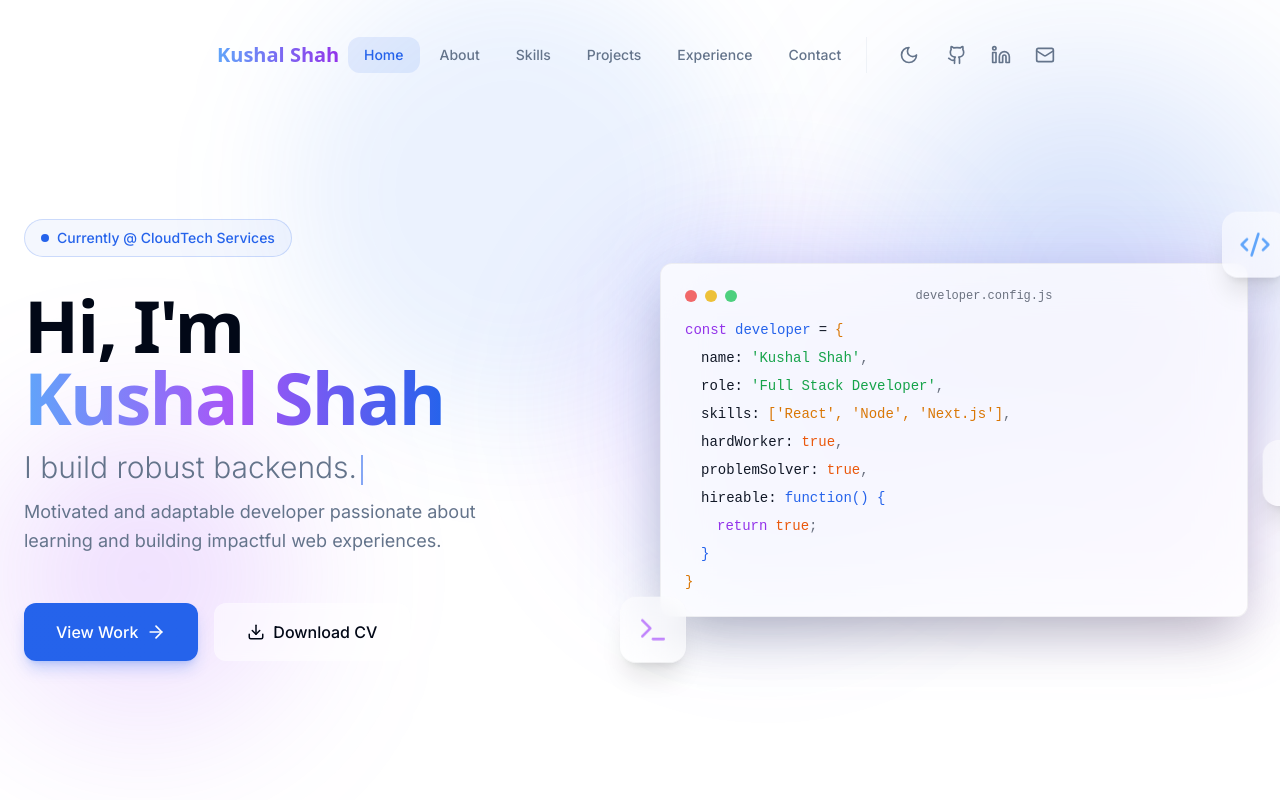
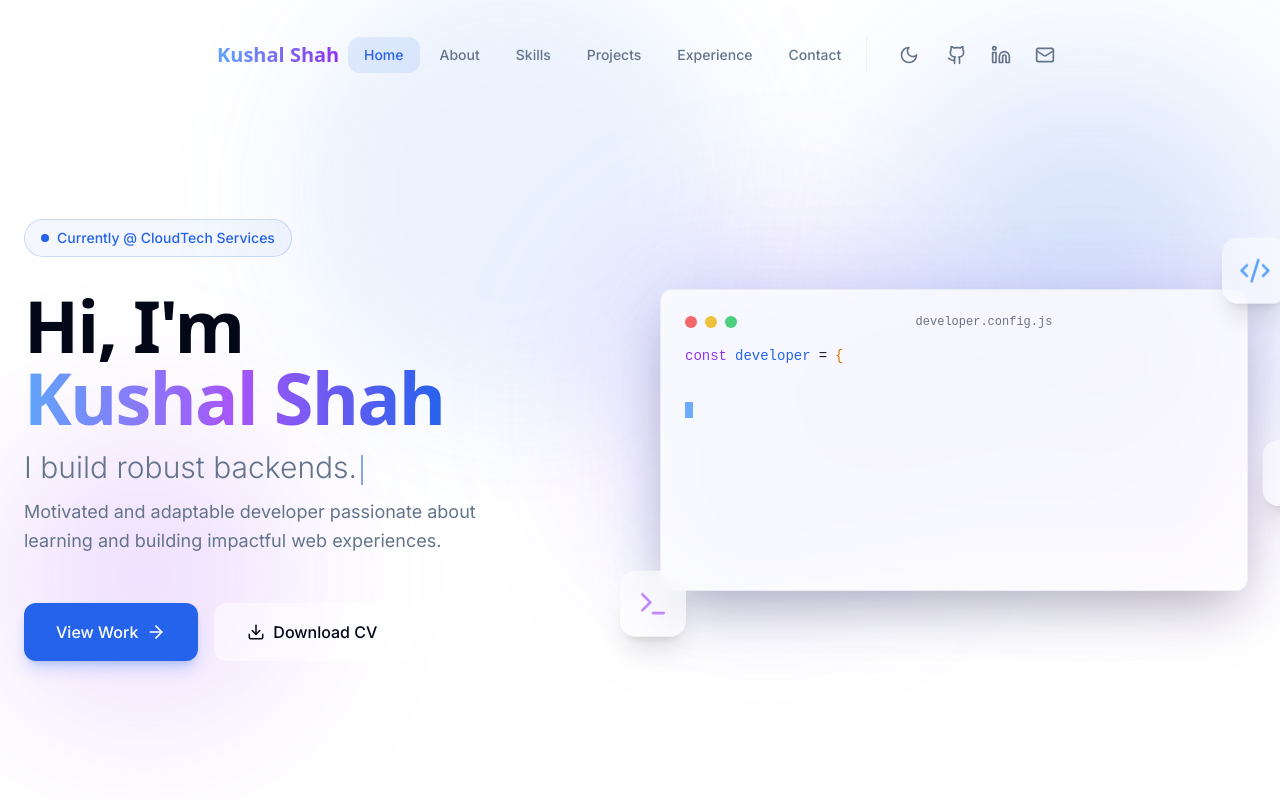
Before and after one commit to kushalshah0/kushalshah0.github.io, a React (Vite) app: page / in a window 1280 px wide. Shown: the top 800 px of the page. Built offline with nearby package versions, Linux system fonts and the light colour scheme.

Commit message:
Animate CodeCard with line-by-line typing effect

```diff
--- a/src/components/sections/Hero.jsx
+++ b/src/components/sections/Hero.jsx
@@ -55,57 +55,113 @@ const TypewriterLoop = ({ texts, typingSpeed = 50, deletingSpeed = 30, pauseDura
   );
 };
 
-const CodeCard = () => (
+const CODE_LINES = [
+  <div className="flex">
+    <span className="text-purple-600 dark:text-purple-400 mr-2">const</span>
+    <span className="text-blue-600 dark:text-blue-400">developer</span>
+    <span className="text-gray-900 dark:text-white mx-2">=</span>
+    <span className="text-amber-600 dark:text-yellow-400">{'{'}</span>
+  </div>,
+  <div className="pl-4">
+    <span className="text-gray-900 dark:text-white">name:</span>
+    <span className="text-green-600 dark:text-green-400 ml-2">'{personalInfo.name}'</span>,
+  </div>,
+  <div className="pl-4">
+    <span className="text-gray-900 dark:text-white">role:</span>
+    <span className="text-green-600 dark:text-green-400 ml-2">'{personalInfo.role}'</span>,
+  </div>,
+  <div className="pl-4">
+    <span className="text-gray-900 dark:text-white">skills:</span>
+    <span className="text-amber-600 dark:text-yellow-400 ml-2">{'['}
+      <span className="text-green-600 dark:text-green-400">'React'</span>,{' '}
+      <span className="text-green-600 dark:text-green-400">'Node'</span>,{' '}
+      <span className="text-green-600 dark:text-green-400">'Next.js'</span>
+    {']'}</span>,
+  </div>,
+  <div className="pl-4">
+    <span className="text-gray-900 dark:text-white">hardWorker:</span>
+    <span className="text-orange-600 dark:text-orange-400 ml-2">true</span>,
+  </div>,
+  <div className="pl-4">
+    <span className="text-gray-900 dark:text-white">problemSolver:</span>
+    <span className="text-orange-600 dark:text-orange-400 ml-2">true</span>,
+  </div>,
+  <div className="pl-4">
+    <span className="text-gray-900 dark:text-white">hireable:</span>
+    <span className="text-blue-600 dark:text-blue-400 ml-2">{'function() {'}</span>
+  </div>,
+  <div className="pl-8">
+    <span className="text-purple-600 dark:text-purple-400">return</span>
+    <span className="text-orange-600 dark:text-orange-400 ml-2">true</span>;
+  </div>,
+  <div className="pl-4 text-blue-600 dark:text-blue-400">{'}'}</div>,
+  <div className="text-amber-600 dark:text-yellow-400">{'}'}</div>,
+];
+
+const LINE_DELAY = 320;
+const PAUSE_AT_END = 2500;
+
+const CodeCard = () => {
+  const [visibleCount, setVisibleCount] = useState(0);
+
+  useEffect(() => {
+    let timer;
+    const tick = (idx) => {
+      if (idx <= CODE_LINES.length) {
+        setVisibleCount(idx);
+        timer = setTimeout(() => tick(idx + 1), LINE_DELAY);
+      } else {
+        // pause then restart
+        timer = setTimeout(() => {
+          setVisibleCount(0);
+          timer = setTimeout(() => tick(1), 300);
+        }, PAUSE_AT_END);
+      }
+    };
+    timer = setTimeout(() => tick(1), 600);
+    return () => clearTimeout(timer);
+  }, []);
+
+  const finished = visibleCount >= CODE_LINES.length;
+
+  return (
     <div className="relative group perspective-1000">
       <div className="absolute inset-0 bg-gradient-to-r from-blue-500/20 to-purple-500/20 rounded-xl blur-2xl transform group-hover:scale-105 transition-transform duration-500" />
-    <div className="relative bg-white/80 dark:bg-card/50 backdrop-blur-xl border border-black/5 dark:border-white/10 rounded-xl p-6 font-mono text-sm shadow-2xl transition-all duration-500 transform group-hover:rotate-y-2 group-hover:rotate-x-2">
+      <div className="relative bg-white/80 dark:bg-card/50 backdrop-blur-xl border border-black/5 dark:border-white/10 rounded-xl p-6 font-mono text-sm shadow-2xl transition-all duration-500">
+        {/* title bar */}
         <div className="flex items-center gap-2 mb-4">
           <div className="w-3 h-3 rounded-full bg-red-500/80" />
           <div className="w-3 h-3 rounded-full bg-yellow-500/80" />
           <div className="w-3 h-3 rounded-full bg-green-500/80" />
           <div className="flex-1 text-center text-xs text-gray-500 dark:text-muted-foreground">developer.config.js</div>
         </div>
-      <div className="space-y-2 text-gray-500 dark:text-muted-foreground">
-        <div className="flex">
-          <span className="text-purple-600 dark:text-purple-400 mr-2">const</span>
-          <span className="text-blue-600 dark:text-blue-400">developer</span>
-          <span className="text-gray-900 dark:text-white mx-2">=</span>
-          <span className="text-amber-600 dark:text-yellow-400">{'{'}</span>
-        </div>
-        <div className="pl-4">
-          <span className="text-gray-900 dark:text-white">name:</span>
-          <span className="text-green-600 dark:text-green-400 ml-2">'{personalInfo.name}'</span>,
-        </div>
-        <div className="pl-4">
-          <span className="text-gray-900 dark:text-white">role:</span>
-          <span className="text-green-600 dark:text-green-400 ml-2">'{personalInfo.role}'</span>,
-        </div>
-        <div className="pl-4">
-          <span className="text-gray-900 dark:text-white">skills:</span>
-          <span className="text-amber-600 dark:text-yellow-400 ml-2">['React', 'Node', 'Next.js']</span>,
-        </div>
-        <div className="pl-4">
-          <span className="text-gray-900 dark:text-white">hardWorker:</span>
-          <span className="text-orange-600 dark:text-orange-400 ml-2">true</span>,
-        </div>
-        <div className="pl-4">
-          <span className="text-gray-900 dark:text-white">problemSolver:</span>
-          <span className="text-orange-600 dark:text-orange-400 ml-2">true</span>,
-        </div>
-        <div className="pl-4">
-          <span className="text-gray-900 dark:text-white">hireable:</span>
-          <span className="text-blue-600 dark:text-blue-400 ml-2">function() {'{'}</span>
-        </div>
-        <div className="pl-8">
-          <span className="text-purple-600 dark:text-purple-400">return</span>
-          <span className="text-orange-600 dark:text-orange-400 ml-2">true</span>;
-        </div>
-        <div className="pl-4 text-blue-600 dark:text-blue-400">{'}'}</div>
-        <div className="text-amber-600 dark:text-yellow-400">{'}'}</div>
+
+        {/* animated lines */}
+        <div className="space-y-2 text-gray-500 dark:text-muted-foreground min-h-[220px]">
+          {CODE_LINES.slice(0, visibleCount).map((line, i) => (
+            <motion.div
+              key={i}
+              initial={{ opacity: 0, x: -8 }}
+              animate={{ opacity: 1, x: 0 }}
+              transition={{ duration: 0.2 }}
+            >
+              {line}
+            </motion.div>
+          ))}
+
+          {/* blinking cursor */}
+          {!finished && (
+            <motion.span
+              animate={{ opacity: [1, 0, 1] }}
+              transition={{ repeat: Infinity, duration: 0.7 }}
+              className="inline-block w-2 h-4 bg-blue-400 align-middle"
+            />
+          )}
         </div>
       </div>
     </div>
   );
+};
 
 const Hero = () => {
   const isMobile = useMobile();
--- /dev/null
+++ b/src/components/ui/TerminalCard.jsx
@@ -0,0 +1,129 @@
+import { useEffect, useRef, useState } from 'react';
+import { motion, AnimatePresence } from 'framer-motion';
+
+const LOGS = [
+  { text: '$ git checkout -b feature/user-auth',  type: 'cmd' },
+  { text: "✓ Switched to branch 'feature/user-auth'", type: 'success' },
+  { text: '$ npm install jsonwebtoken bcryptjs',   type: 'cmd' },
+  { text: '✓ 2 packages added in 1.8s',            type: 'success' },
+  { text: '$ node server.js',                      type: 'cmd' },
+  { text: '✓ Server running on http://localhost:5000', type: 'success' },
+  { text: '✓ MongoDB connected',                   type: 'success' },
+  { text: '$ POST /api/auth/register  →  201',     type: 'info' },
+  { text: '$ POST /api/auth/login     →  200',     type: 'info' },
+  { text: '$ npm run build',                       type: 'cmd' },
+  { text: '✓ Build completed in 3.2s',             type: 'success' },
+  { text: '$ vercel deploy --prod',                type: 'cmd' },
+  { text: '✓ Deployed → https://app.vercel.app',  type: 'success' },
+];
+
+const TYPE_STYLES = {
+  cmd:     'text-white',
+  success: 'text-emerald-400',
+  info:    'text-sky-400',
+};
+
+const VISIBLE = 6;   // max lines shown at once
+const LINE_DELAY = 900; // ms per line
+const PAUSE = 2200;  // pause at end before reset
+
+const TerminalCard = () => {
+  const [lines, setLines] = useState([]);
+  const [done, setDone]   = useState(false);
+  const bottomRef = useRef(null);
+
+  useEffect(() => {
+    let idx = 0;
+    let timer;
+
+    const addLine = () => {
+      if (idx < LOGS.length) {
+        setLines(prev => [...prev, LOGS[idx]]);
+        idx++;
+        timer = setTimeout(addLine, LINE_DELAY);
+      } else {
+        // pause then restart
+        timer = setTimeout(() => {
+          setDone(true);
+          setTimeout(() => {
+            setLines([]);
+            setDone(false);
+            idx = 0;
+            timer = setTimeout(addLine, LINE_DELAY);
+          }, 400);
+        }, PAUSE);
+      }
+    };
+
+    timer = setTimeout(addLine, 600);
+    return () => clearTimeout(timer);
+  }, []);
+
+  // keep scroll pinned to bottom
+  useEffect(() => {
+    bottomRef.current?.scrollIntoView({ behavior: 'smooth' });
+  }, [lines]);
+
+  const visible = lines.slice(-VISIBLE);
+
+  return (
+    <div className="relative group perspective-1000">
+      {/* glow */}
+      <div className="absolute inset-0 bg-gradient-to-r from-blue-500/20 to-purple-500/20 rounded-xl blur-2xl transform group-hover:scale-105 transition-transform duration-500" />
+
+      {/* window */}
+      <div className="relative bg-[#0d1117] border border-white/10 rounded-xl shadow-2xl overflow-hidden font-mono text-sm">
+
+        {/* title bar */}
+        <div className="flex items-center gap-2 px-4 py-3 bg-[#161b22] border-b border-white/5">
+          <div className="w-3 h-3 rounded-full bg-red-500/80" />
+          <div className="w-3 h-3 rounded-full bg-yellow-500/80" />
+          <div className="w-3 h-3 rounded-full bg-green-500/80" />
+          <span className="ml-2 text-xs text-gray-500 flex-1 text-center">kushal@dev ~ /projects/portfolio-pro</span>
+        </div>
+
+        {/* log area */}
+        <div className="p-5 space-y-1.5 min-h-[220px]">
+          <AnimatePresence initial={false}>
+            {visible.map((line, i) => (
+              <motion.div
+                key={lines.length - visible.length + i}
+                initial={{ opacity: 0, y: 6 }}
+                animate={{ opacity: 1, y: 0 }}
+                exit={{ opacity: 0 }}
+                transition={{ duration: 0.25 }}
+                className={`leading-relaxed ${TYPE_STYLES[line.type]}`}
+              >
+                {line.text}
+              </motion.div>
+            ))}
+          </AnimatePresence>
+
+          {/* blinking cursor */}
+          {!done && (
+            <motion.span
+              animate={{ opacity: [1, 0, 1] }}
+              transition={{ repeat: Infinity, duration: 0.8 }}
+              className="inline-block w-2 h-4 bg-white/70 align-middle ml-0.5"
+            />
+          )}
+          <div ref={bottomRef} />
+        </div>
+
+        {/* status bar */}
+        <div className="flex items-center gap-3 px-4 py-2 bg-[#161b22] border-t border-white/5 text-xs text-gray-500">
+          <span className="flex items-center gap-1.5">
+            <span className="w-2 h-2 rounded-full bg-emerald-400 animate-pulse" />
+            MERN Stack
+          </span>
+          <span>·</span>
+          <span>main</span>
+          <span>·</span>
+          <span>Node 20</span>
+        </div>
+      </div>
+    </div>
+  );
+};
+
+export default TerminalCard;
```
Lines whose indentation alone changed are shown as unchanged.
